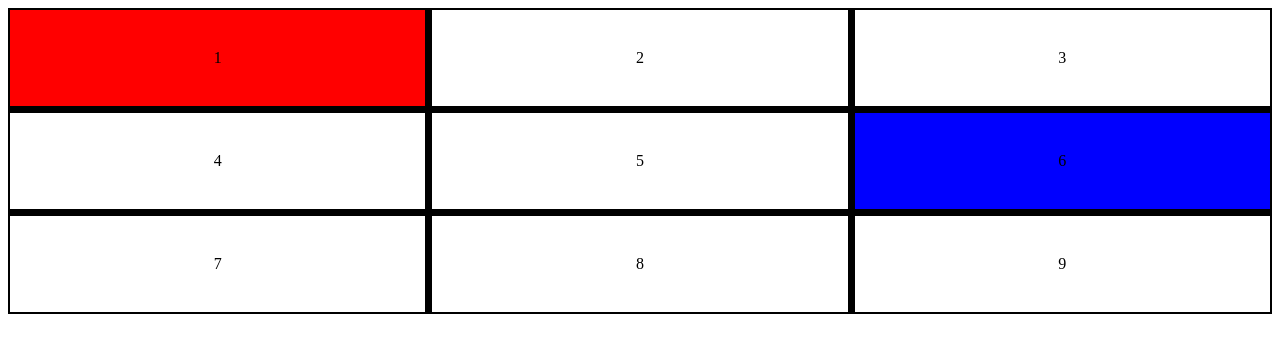
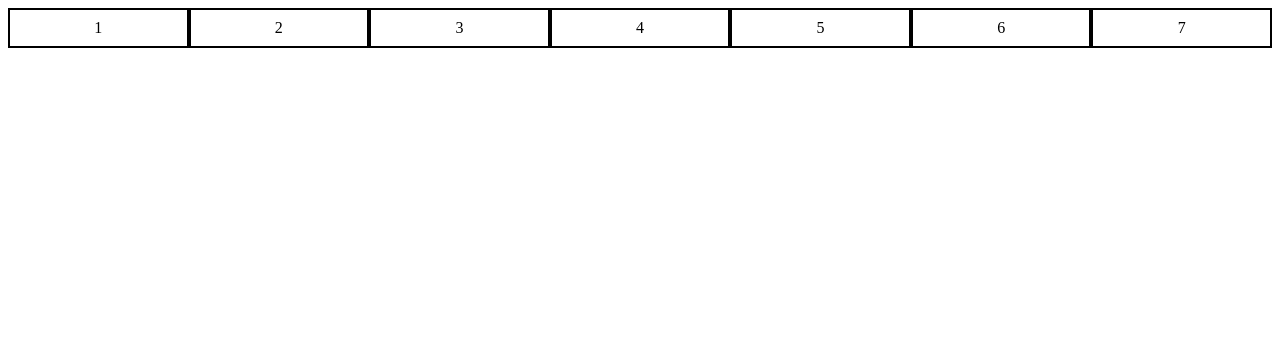
Before and after one commit to joshg1912/css-grid, a plain HTML site: page practice.html in a window 1280 px wide. Drawn offline with Linux system fonts and the light colour scheme.

Commit message:
adds grid template area

```diff
--- a/practice.css
+++ b/practice.css
@@ -1,3 +1,4 @@
+ /*
  .wrapper {
      display: grid;
      grid-template: repeat(3, 100px) / repeat(3, 1fr);
@@ -16,8 +17,29 @@
 
  .one {
      background: red;
+     grid-row: 1 / 3;
+
  }
 
  .six {
      background: blue;
  }
+
+ .nine {
+     grid-row: 4 / 3;
+ }
+ */
+
+ .wrapper {
+     display: grid;
+     grid-template-columns: repeat(7, 1fr);
+     grid-template-rows: 40px auto 40px;
+     height: 100%
+ }
+
+ .one, .two, .three, .four, .five, .six, .seven {
+     display: flex;
+     border: 2px solid black;
+     justify-content: center;
+     align-items: center;
+ }
--- a/practice.html
+++ b/practice.html
@@ -9,8 +9,6 @@
             <div class="five">5</div>
             <div class="six">6</div>
             <div class="seven">7</div>
-            <div class="eight">8</div>
-            <div class="nine">9</div>
         </div>
 
 
```
